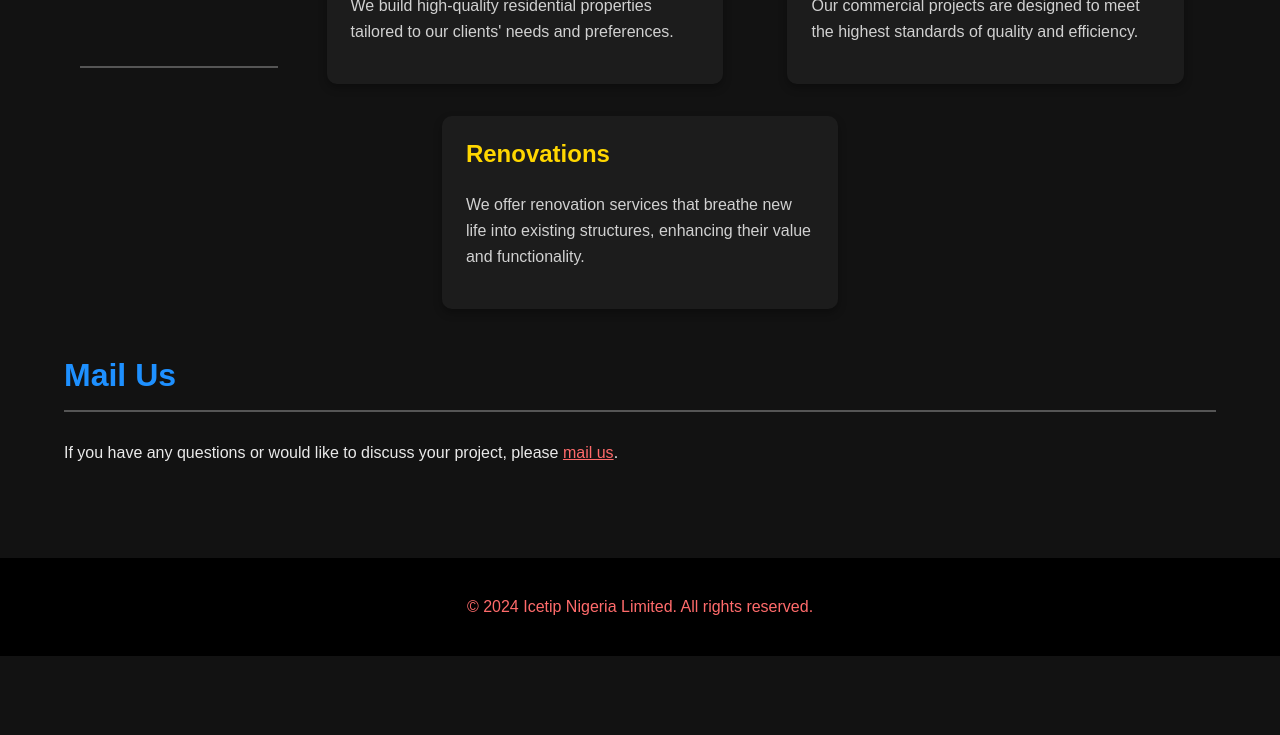
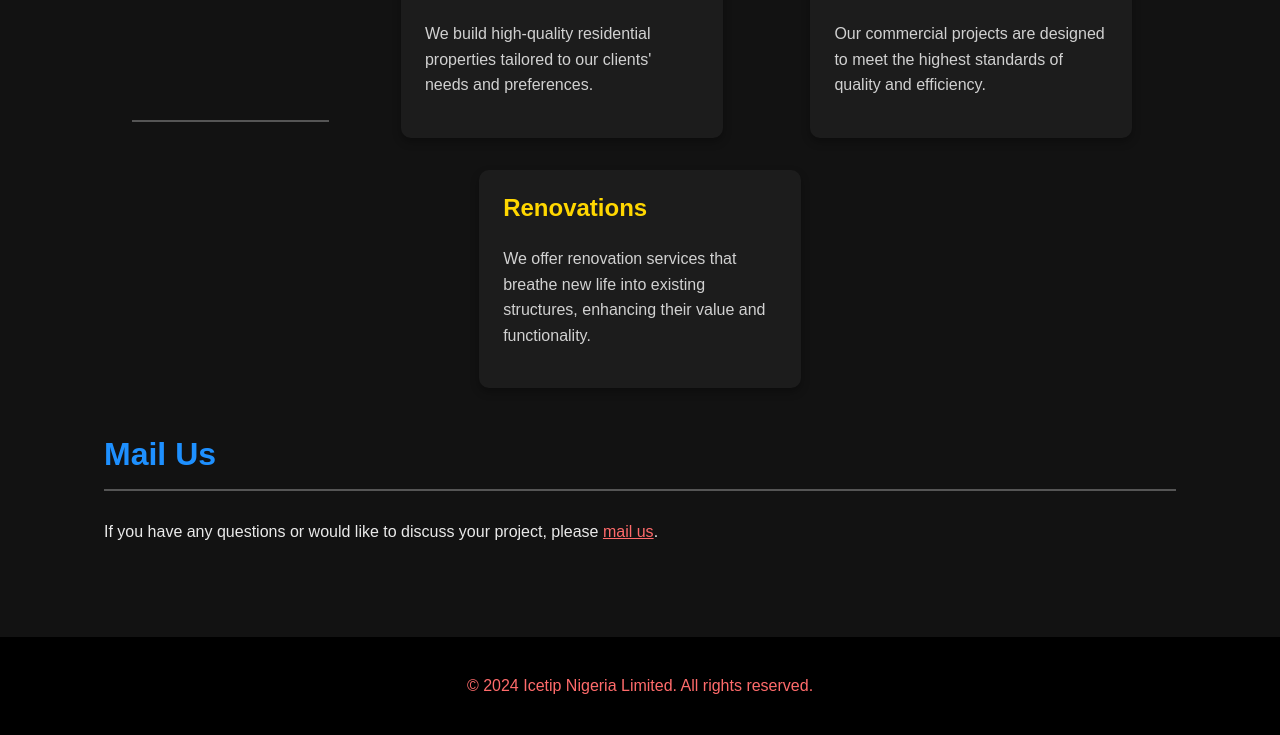
Before and after one commit to azhutfki/ICE-Nigeria-, a plain HTML site: page index.html in a window 1280 px wide. Shown: the part 714-1449 px from the top of the page. Before the commit the page ends 1370 px from the top, so only its background shows below. Drawn offline with Linux system fonts and the light colour scheme.

Commit message:
index.html

```diff
--- a/index.html
+++ b/index.html
@@ -21,6 +21,7 @@
             position: sticky;
             top: 0;
             z-index: 1000;
+            width: 100%;
         }
 
         header h1 {
@@ -34,6 +35,7 @@
             display: flex;
             justify-content: center;
             align-items: center;
+            flex-wrap: wrap;
         }
 
         nav a {
@@ -54,6 +56,8 @@
             padding: 6em 0;
             text-align: center;
             color: #fff;
+            width: 100%;
+            box-sizing: border-box;
         }
 
         .hero h2 {
@@ -67,6 +71,10 @@
         .container {
             padding: 2em 4em;
             background-color: #121212;
+            max-width: 1200px;
+            margin: 0 auto;
+            box-sizing: border-box;
+            width: 100%;
         }
 
         .section {
@@ -95,6 +103,7 @@
             box-shadow: 0 4px 8px rgba(0, 0, 0, 0.3);
             width: calc(33% - 2em);
             transition: transform 0.3s ease, box-shadow 0.3s ease;
+            box-sizing: border-box;
         }
 
         .service:hover {
@@ -120,6 +129,8 @@
             text-align: center;
             padding: 1.5em 0;
             margin-top: 2em;
+            width: 100%;
+            box-sizing: border-box;
         }
 
         @media (max-width: 768px) {
```
